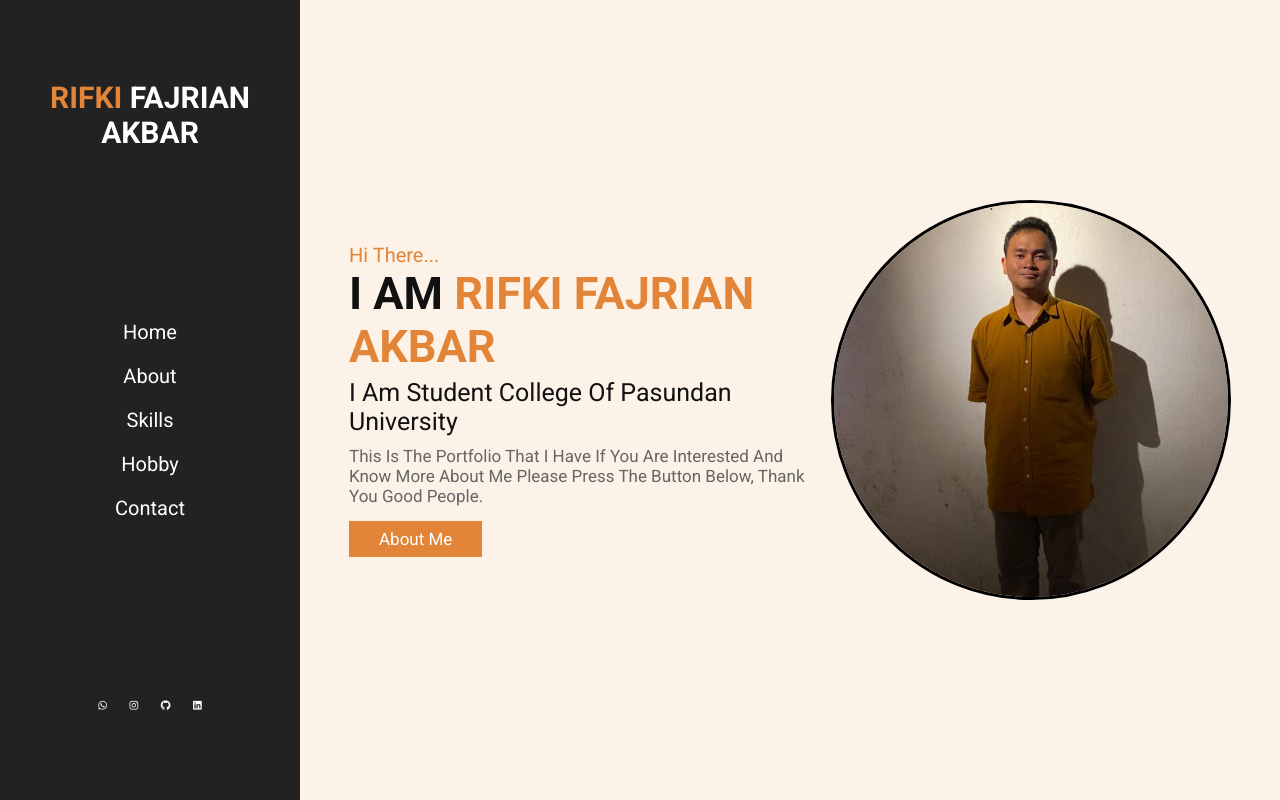
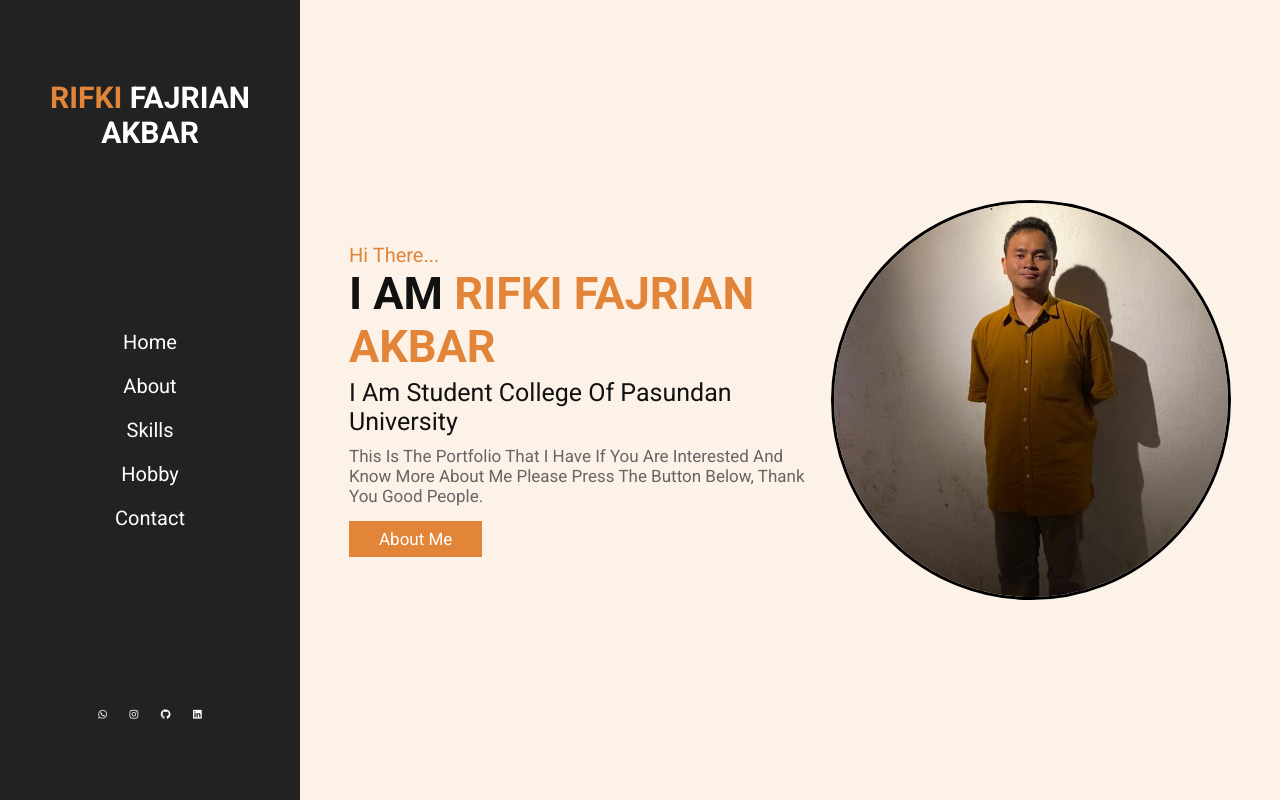
Before and after one commit to Rifkifa/itw2023_project1_233040151, a plain HTML site: page index.html in a window 1280 px wide. Shown: the top 800 px of the page. Drawn offline with Linux system fonts and the light colour scheme.

Commit message:
Update index.html

```diff
--- a/index.html
+++ b/index.html
@@ -3,7 +3,7 @@
 <head>
     <meta charset="UTF-8">
     <meta name="viewport" content="width=device-width, initial-scale=1.0">
-    <title>Portfolio</title>
+    <title>Document</title>
 
     <!-- font awesome cdn link -->
     <link rel="stylesheet" href="https://cdnjs.cloudflare.com/ajax/libs/font-awesome/6.5.1/css/all.min.css">
@@ -35,10 +35,10 @@
         </nav>
 
         <div class="follow">
-            <a href="https://wa.me/6285871114340" class="fab fa-whatsapp"></a>
-            <a href="https://www.instagram.com/rif.pi" class="fab fa-instagram"></a>
-            <a href="https://github.com/Rifkifa" class="fab fa-github"></a>
-            <a href="https://www.linkedin.com/in/rifki-fajrian-akbar-84b28b289?trk=contact-info" class="fab fa-linkedin"></a>
+            <a href="https://wa.me/6285871114340"><i class="fa-brands fa-whatsapp"></i></a>
+            <a href="https://www.instagram.com/rif.pi"><i class="fa-brands fa-instagram"></i></a>
+            <a href="https://github.com/Rifkifa"><i class="fa-brands fa-github"></i></a>
+            <a href="https://www.linkedin.com/in/rifki-fajrian-akbar-84b28b289?trk=contact-info"><i class="fa-brands fa-linkedin"></i></a>
         </div>
 
     </header>
```
